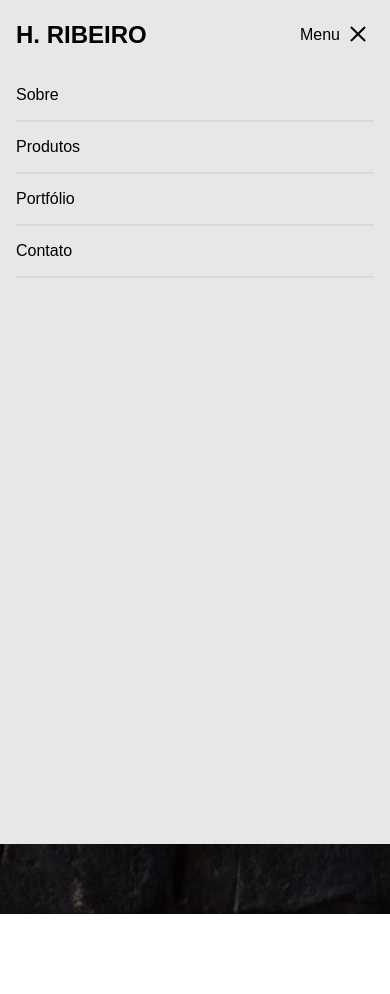
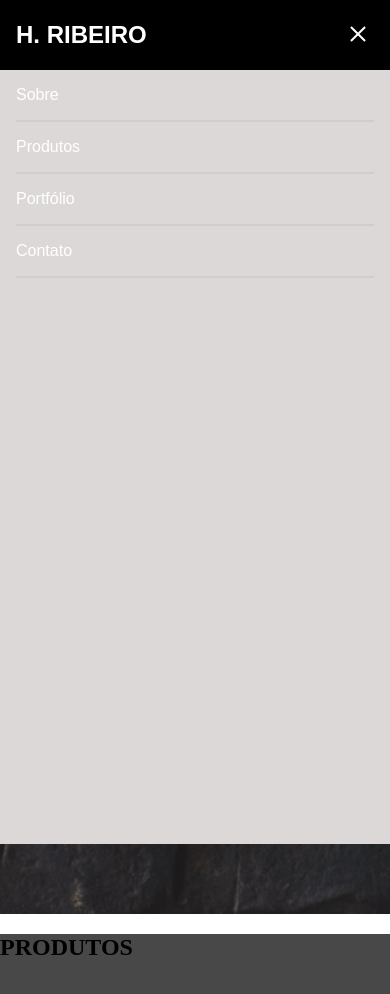
Before and after one commit to viniciusribeiroads/hrfacas, a plain HTML site: page index.html in a window 390 px wide. Both pictures are taken after a click on the button "Menu". Before the commit the page ends 914 px from the top, so only its background shows below. Drawn offline with Linux system fonts and the light colour scheme.

Commit message:
index page

```diff
--- a/css/style.css
+++ b/css/style.css
@@ -1,10 +1,15 @@
 body, ul{
     margin: 0px;
     padding: 0px;
+    text-decoration: none;
+}
+
+html{
+    scroll-behavior: smooth;
 }
 
 a{
-    color: black;
+    color: white;
     text-decoration: none;
     font-family: sans-serif;
 }
@@ -25,18 +30,20 @@ a:hover{
     display: flex;
     align-items: center;
     justify-content: space-between;
-    background: #e7e7e7;
+    background: black;
 }
 
 #menu{
     display: flex;
     list-style: none;
     gap: .5rem;
+
 }
 
 #menu a{
     display: block;
     padding: .5rem;
+
 
 }
 
@@ -54,8 +61,8 @@ a:hover{
         width: 100%;
         top: 70px;
         right: 0px;
-        background: #e7e7e7;
-        z-index: 1000;
+        background: #ddd8d8;
+        z-index: 100;
         height: 0px;
         transition: .6s;
         visibility: hidden;
@@ -85,6 +92,7 @@ a:hover{
         display: block;
         border-top: 2px solid;
         width: 20px;
+        color: white;
 
     }
     #hamburguer::after, #hamburguer::before{
@@ -117,6 +125,27 @@ a:hover{
     background-image: linear-gradient(rgba(0,0,0,10), rgba(0,0,0,0)), url(/images/forja-pic.jpg);
     background-size: cover;
     background-position: center;
+    opacity: 0.9;
+    animation: zoom 5s;
+    overflow: hidden;
 
 
 }
+
+
+@keyframes zoom {
+    0%{
+        transform: scale(1.07);
+
+    }
+    100%{
+        transform: scale(1);
+
+    }
+}
+
+.produtos{
+    margin: 0px;
+    height: 100vh;
+    background-color:rgba(0, 0, 0, 0.719);
+}
--- a/index.html
+++ b/index.html
@@ -22,10 +22,18 @@
             </ul>
         </nav>
     </header>
-    <div id='background'>
+    <section class="index">
+        <div id='background'>
 
 
-    </div>
+        </div>
+    </section>
+    <section class="nossosprodutos">
+        <div class="produtos">
+            <h1>PRODUTOS</h1>
+
+        </div>
+    </section>
 
 </body>
     <script src="script.js"></script>
```
